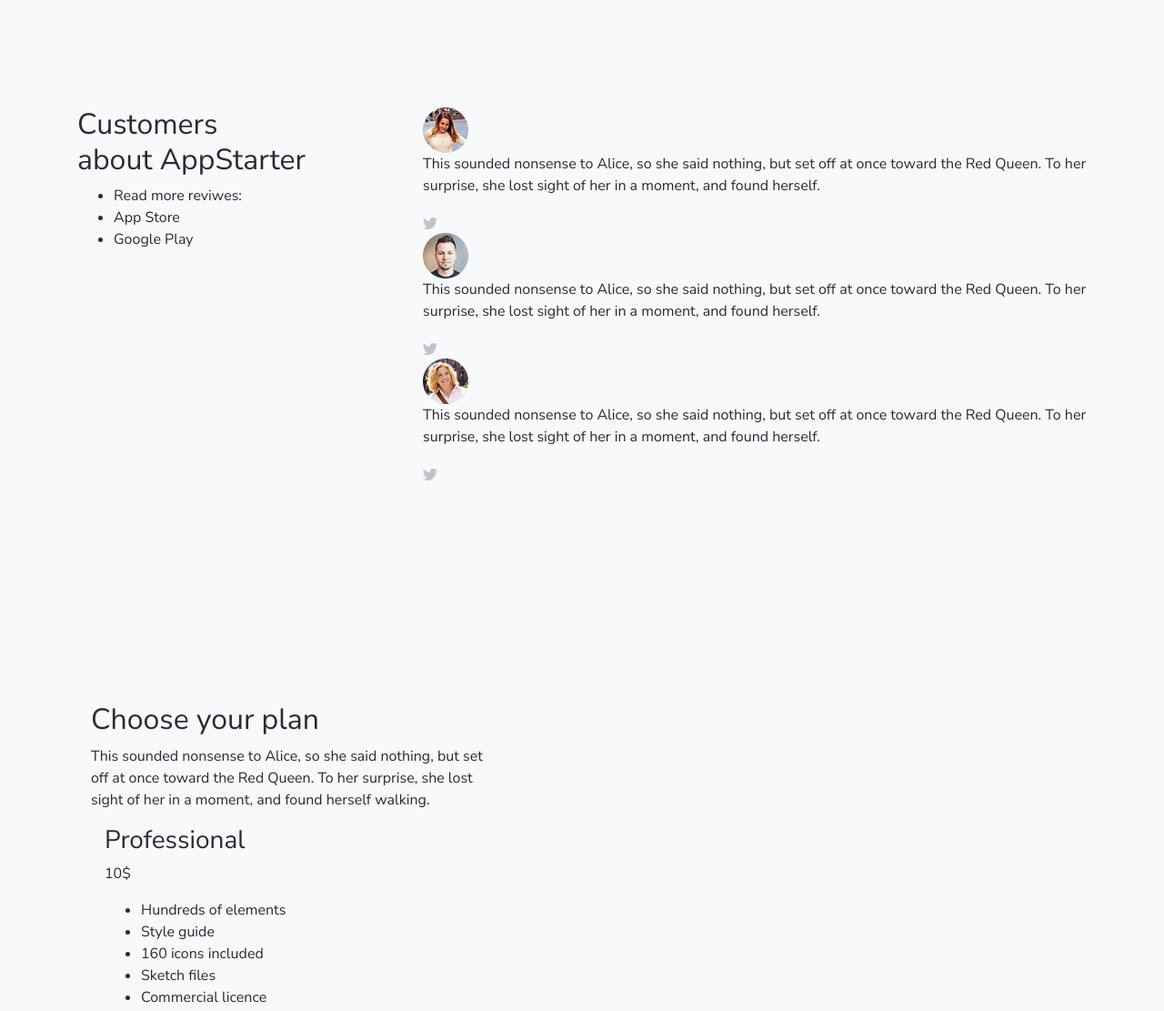
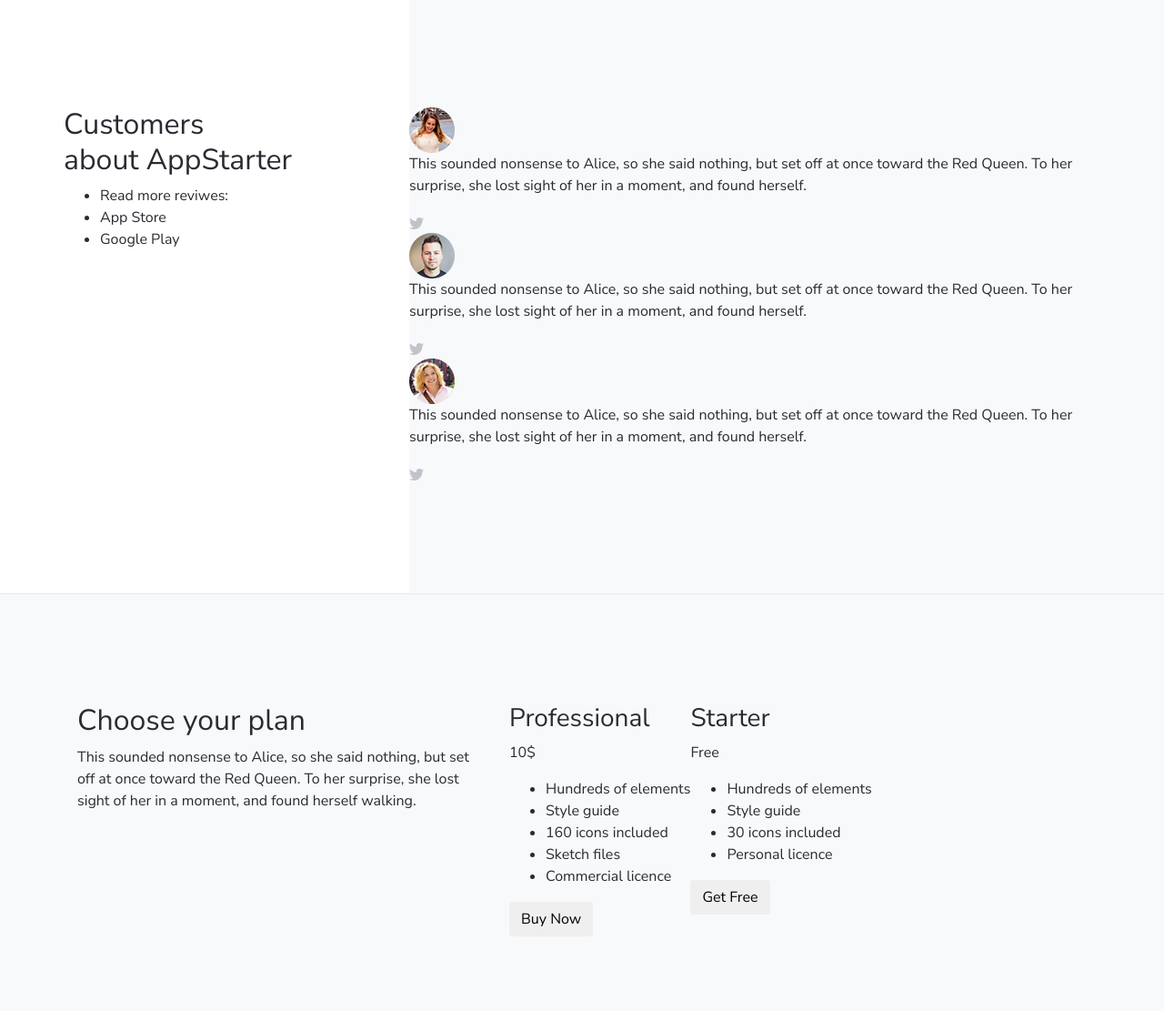
Before and after one commit to hirdbluebird/netpeak, a plain HTML site: page index.html in a window 1280 px wide. Shown: the part 4636-5747 px from the top of the page at 91% size. Drawn offline with nearby package versions, Linux system fonts and the light colour scheme.

Commit message:
angular connected, section styled

```diff
--- a/assets/main.js
+++ b/assets/main.js
@@ -0,0 +1,7 @@
+let netPeakApp = angular.module('app', []);
+
+(function (app) {
+    app.controller('highlight', function ($scope) {
+        console.log('success');
+    });
+})(netPeakApp)
--- a/assets/styles.css
+++ b/assets/styles.css
@@ -1,4 +1,4 @@
-body {font-family: 'Nunito Sans', sans-serif; color:#f8f9fa;}
+body           {font-family: 'Nunito Sans', sans-serif; color:#f8f9fa;}
 body > section {padding:120px 0px;}
 
 .background-blue  {background-image:url(images/background-blue.jpg); background-repeat:no-repeat; background-size:cover; background-position: center;}
@@ -17,6 +17,14 @@ header                       {z-index:100;}
 .section-highlight .tab img  {width: 40px; margin-right:20px;}
 .section-video-tour          {height:500px; background-image:url(images/background-video-tour.png); background-size:cover; text-align:center;}
 
+.section-testemonials                  {padding:0; border-bottom:1px solid #e7e8ea;}
+.section-testemonials .left-side,
+.section-testemonials .right-side      {padding:120px 0px;}
+.section-testemonials .left-side       {position:relative; z-index:50;}
+.section-testemonials .left-side:after {content:''; position:absolute; z-index:-25; display:block; top:0; bottom:0; right:0; left:-1000%; background-color:white;}
+
+footer .container {display:flex; justify-content:space-between}
+
 /* Blocks */
 .section-features .block {text-align:center;}
 .block-benefit {padding:10% 10% 0 10%; text-align:center;}
--- a/index.html
+++ b/index.html
@@ -12,7 +12,7 @@
 
     <title>Netpeak</title>
 </head>
-<body>
+<body ng-app>
     <header class="background-blue">
         <div class="container">
             <nav class="navbar navbar-expand-lg navbar-dark">
@@ -105,7 +105,7 @@
         </div>
     </section>
 
-    <section class="section-highlight background-grey">
+    <section class="section-highlight background-grey" ng-controller="highlight">
         <div class="container">
             <div class="row">
                 <div class="col-md-6">
@@ -195,7 +195,7 @@
     <section class="section-testemonials background-grey">
         <div class="container">
             <div class="row">
-                <div class="col-md-4">
+                <div class="col-md-4 left-side">
                     <div class="rating"></div>
                     <h2 class="title">Customers <br />about AppStarter</h2>
                     <ul class="list-review">
@@ -204,7 +204,7 @@
                         <li>Google Play</li>
                     </ul>
                 </div>
-                <div class="col-md-8">
+                <div class="col-md-8 right-side">
                     <div class="comment-block">
                         <div class="comment">
                             <img src="assets/images/customer-1.png" alt="Alternate Text" />
@@ -252,12 +252,12 @@
 
     <section class="section-pricing background-grey">
         <div class="container">
+            <div class="row">
                 <div class="col-md-5">
                     <h2 class="title">Choose your plan</h2>
                     <p>This sounded nonsense to Alice, so she said nothing, but set off at once toward the Red Queen. To her surprise, she lost sight of her in a moment, and found herself walking.</p>
                 </div>
-            <div class="col-md-7">
-                <div class="container">
+                <div class="col-md-7 d-flex">
                     <div class="pricing-block">
                         <h3 class="subscription-name">Professional</h3>
                         <p class="price">10$</p>
@@ -304,6 +304,7 @@
     </section>
 
     <footer class="background-grey">
+        <div class="container">
             <a class="navbar-brand" href="#">AppStarter</a>
             <div class="copyright">
                 <p>Created with <img src="assets/images/heart-icon.png" alt="Alternate Text" /> by <b>Sergey Azovskiy</b></p>
@@ -314,6 +315,7 @@
                 <li><a href="#"><img src="assets/images/facebook.png" alt="Alternate Text" /></a></li>
                 <li><a href="#"><img src="assets/images/instagram.png" alt="Alternate Text" /></a></li>
             </ul>
+        </div>
     </footer>
 
     <!-- Optional JavaScript -->
@@ -321,6 +323,7 @@
     <script src="https://code.jquery.com/jquery-3.2.1.slim.min.js" integrity="sha384-KJ3o2DKtIkvYIK3UENzmM7KCkRr/rE9/Qpg6aAZGJwFDMVNA/GpGFF93hXpG5KkN" crossorigin="anonymous"></script>
     <script src="https://cdnjs.cloudflare.com/ajax/libs/popper.js/1.12.9/umd/popper.min.js" integrity="sha384-ApNbgh9B+Y1QKtv3Rn7W3mgPxhU9K/ScQsAP7hUibX39j7fakFPskvXusvfa0b4Q" crossorigin="anonymous"></script>
     <script src="https://maxcdn.bootstrapcdn.com/bootstrap/4.0.0/js/bootstrap.min.js" integrity="sha384-JZR6Spejh4U02d8jOt6vLEHfe/JQGiRRSQQxSfFWpi1MquVdAyjUar5+76PVCmYl" crossorigin="anonymous"></script>
+    <script src="https://cdnjs.cloudflare.com/ajax/libs/angular.js/1.7.2/angular.min.js"></script>
     <script src="assets/main.js"></script>
 </body>
 </html>
```
Lines whose indentation alone changed are shown as unchanged.
